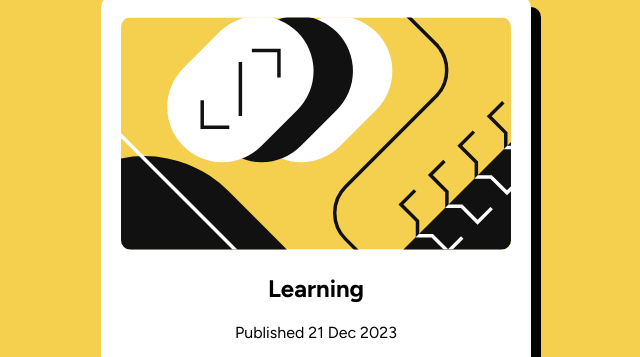
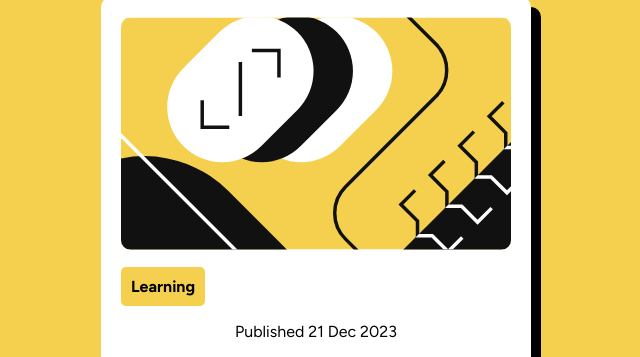
Before and after one commit to Luis-Roldan/Blog-preview-card, a plain HTML site: page index.html in a window 1280 px wide. Shown: the part 84-441 px from the top of the page, without its empty margins (324-964 px from the left). Drawn offline with Linux system fonts and the light colour scheme.

Commit message:
title content

```diff
--- a/index.css
+++ b/index.css
@@ -29,3 +29,11 @@ header, footer {
   width: 100%;
   border-radius: 10px;
 }
+
+.card-content-title {
+  background-color: #F4D04E;
+  font-size:medium;
+  padding: 10px;
+  border-radius: 5px;
+  width: fit-content;
+}
--- a/index.html
+++ b/index.html
@@ -23,7 +23,7 @@
         <img src="./assets/illustration-article.svg" alt="main-card-img" class="main-img">
       </div>
       <div class="card-content">
-        <h2>Learning</h2>
+        <h2 class="card-content-title">Learning</h2>
         <p> Published 21 Dec 2023</p>
         <h1>HTML & CSS foundations</h1>
         <p>These languages are the backbone of every website, defining structure, content, and presentation</p>
```
